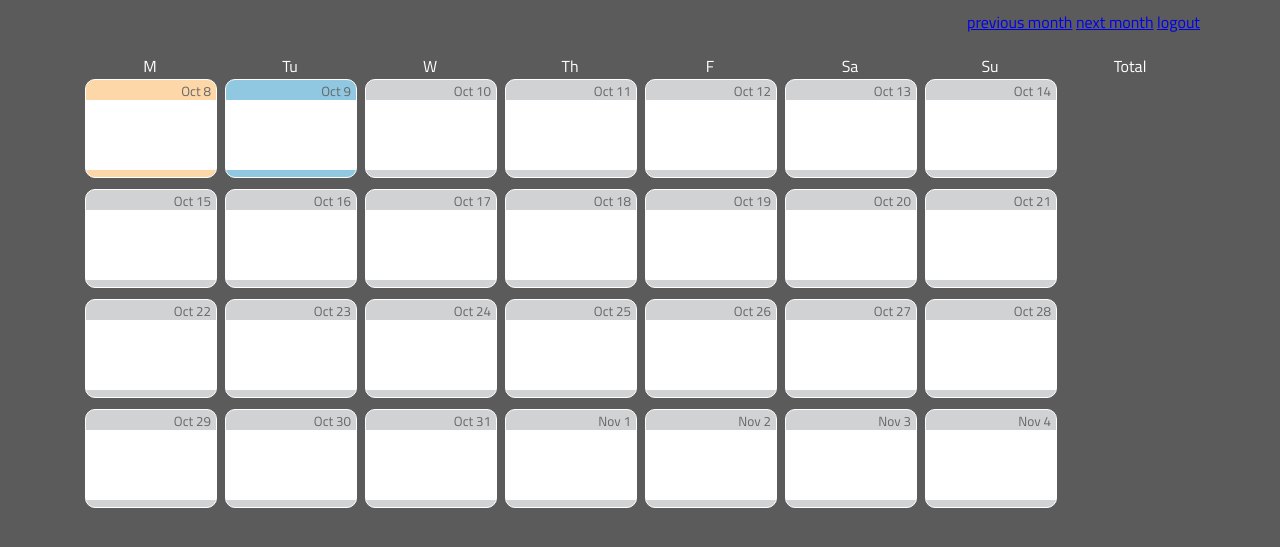
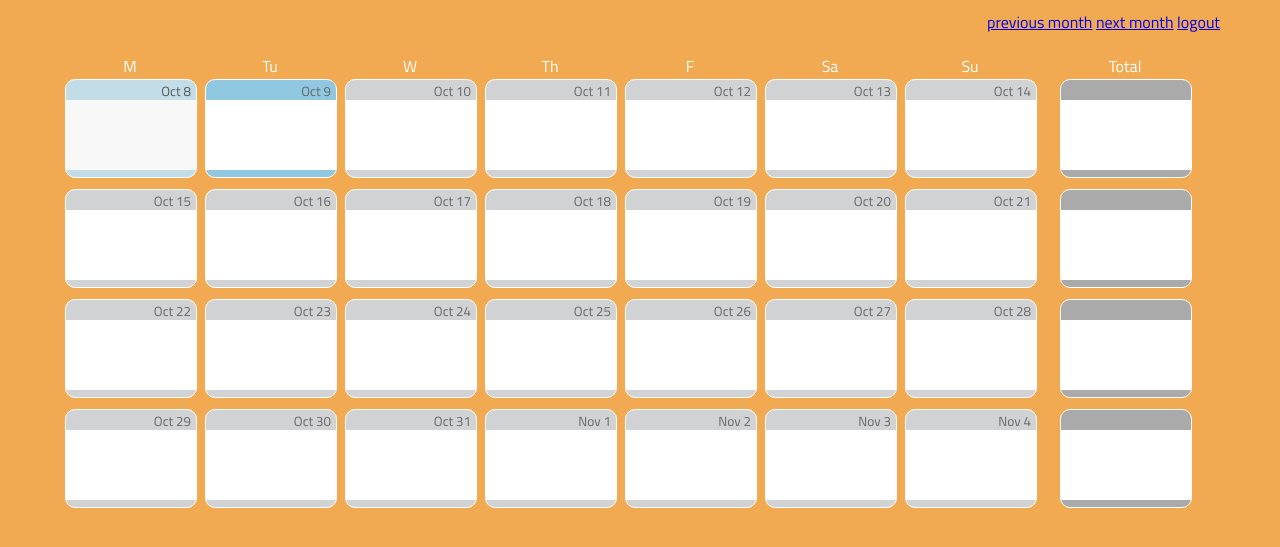
Before and after one commit to duckpunch/octo-derp, a Django app: page / in a window 1280 px wide. Shown: the top 547 px of the page. Run offline with Django 3.2, Linux system fonts and the light colour scheme; the visitor is signed in with stand-in values (Sample User, id 1); data that the repository does not hold is empty; some web fonts are replaced.

Commit message:
style totals

```diff
--- a/running_thing/static/css/style.css
+++ b/running_thing/static/css/style.css
@@ -5,7 +5,10 @@
 
 body {
     width: 100%;
+    color: #333;
     background: #5b5b5b;
+    background: #fdd7a7;
+    background: #f1aa51;
     font-family: 'Courgette', cursive;
     font-family: 'Handlee', sans-serif;
     font-family: 'Montserrat Alternates', sans-serif;
@@ -33,14 +36,14 @@ body {
 }
 
 .borderless-row {
-    width: 1120px;
+    width: 1160px;
     margin: auto;
     padding: 10px 0;
     text-align: right;
 }
 
 .row {
-    width: 1120px;
+    width: 1160px;
     margin: auto;
     clear: both;
 }
@@ -68,11 +71,12 @@ body {
     top: 20px;
 }
 
+.past .day-container {
+    background: #f8f8f8;
+}
+
 .total {
-    width: 138px;
-    float: left;
-    height: 100px;
-    position: relative;
+    margin-left: 15px;
 }
 
 .date {
@@ -83,6 +87,9 @@ body {
     right: 5px;
     top: 3px;
 }
+.past .date {
+    color: #555;
+}
 
 .today {
     background: #8fc8e0;
@@ -92,6 +99,9 @@ body {
     font-size: 16pt;
     margin: 2px 0px 0px;
     text-align: center;
+}
+.past .miles-ran {
+    color: #222;
 }
 
 .miles-planned {
@@ -154,15 +164,31 @@ body {
     margin: auto;
 }
 
-.rounded:hover, .total:hover {
-    background: #f0f0f0;
+.rounded:hover {
+    background: #eea;
     cursor: pointer;
 }
 
 .past {
-    background: #fdd7a7;
+    background: #888;
+    background: #c3dde8;
 }
 
 .future {
     background: #d1d2d4;
 }
+
+.neutral {
+    background: #f4efa0;
+    background: #c3dde8;
+    background: #aaa;
+}
+
+.success {
+    background: #c3dde8;
+    background: #c3dd88;
+}
+
+.fail {
+    background: #f7acb9;
+}
--- a/running_thing/static/js/running_thing.js
+++ b/running_thing/static/js/running_thing.js
@@ -69,8 +69,11 @@ function populate_results(logs) {
         week.total = 0;
 
         for (var j = 0; j < week.days.length; j++) {
-            week.total += parseFloat(week.days[j].miles_ran, 10);
+            if (week.days[j].miles_ran) {
+                week.total += parseFloat(week.days[j].miles_ran);
+            }
         }
+        week.total = week.total > 0? week.total.toFixed(2) : '';
     }
 
     redraw();
--- a/running_thing/templates/index.html
+++ b/running_thing/templates/index.html
@@ -23,7 +23,7 @@
             <div class="header-day">F</div>
             <div class="header-day">Sa</div>
             <div class="header-day">Su</div>
-            <div class="header-day">Total</div>
+            <div class="header-day total">Total</div>
     </div>
     <div id="row-container"></div>
     <div class="row"></div>
@@ -59,14 +59,19 @@
     <![CDATA[
         <div class="row">
             days
-            <div class="total">
-                <div class="miles"><%= (this.total? this.total + ' ran': '') %></div>
-                <div class="miles"><%= (this.goal? this.goal + ' planned': '') %></div>
-                <div id="goal-entry-<%= this.monday_str %>" class="goal-entry">
-                    <input name="goal" type="text" placeholder="goal"/>
-                    <div>
-                        <button onclick="save_plan('<%= this.monday_str %>')">save</button>
-                        <button onclick="$('#goal-entry-<%= this.monday_str %>').hide(200);">cancel</button>
+            <div class="total day">
+                <div class="neutral rounded <% if (this.total && this.goal) if (this.total >= this.goal) { %>success<% } else { %>fail<% } %>">
+                    <div class="date"></div>
+                    <div class="day-container">
+                        <div class="miles-planned"><%= (this.goal? this.goal + ' planned': '&nbsp;') %></div>
+                        <div class="miles-ran"><%= (this.total? this.total + ' ran': '&nbsp;') %></div>
+                        <div id="goal-entry-<%= this.monday_str %>" class="goal-entry">
+                            <input name="goal" type="text" placeholder="goal"/>
+                            <div>
+                                <button onclick="save_plan('<%= this.monday_str %>')">save</button>
+                                <button onclick="$('#goal-entry-<%= this.monday_str %>').hide(200);">cancel</button>
+                            </div>
+                        </div>
                     </div>
                 </div>
             </div>
```
